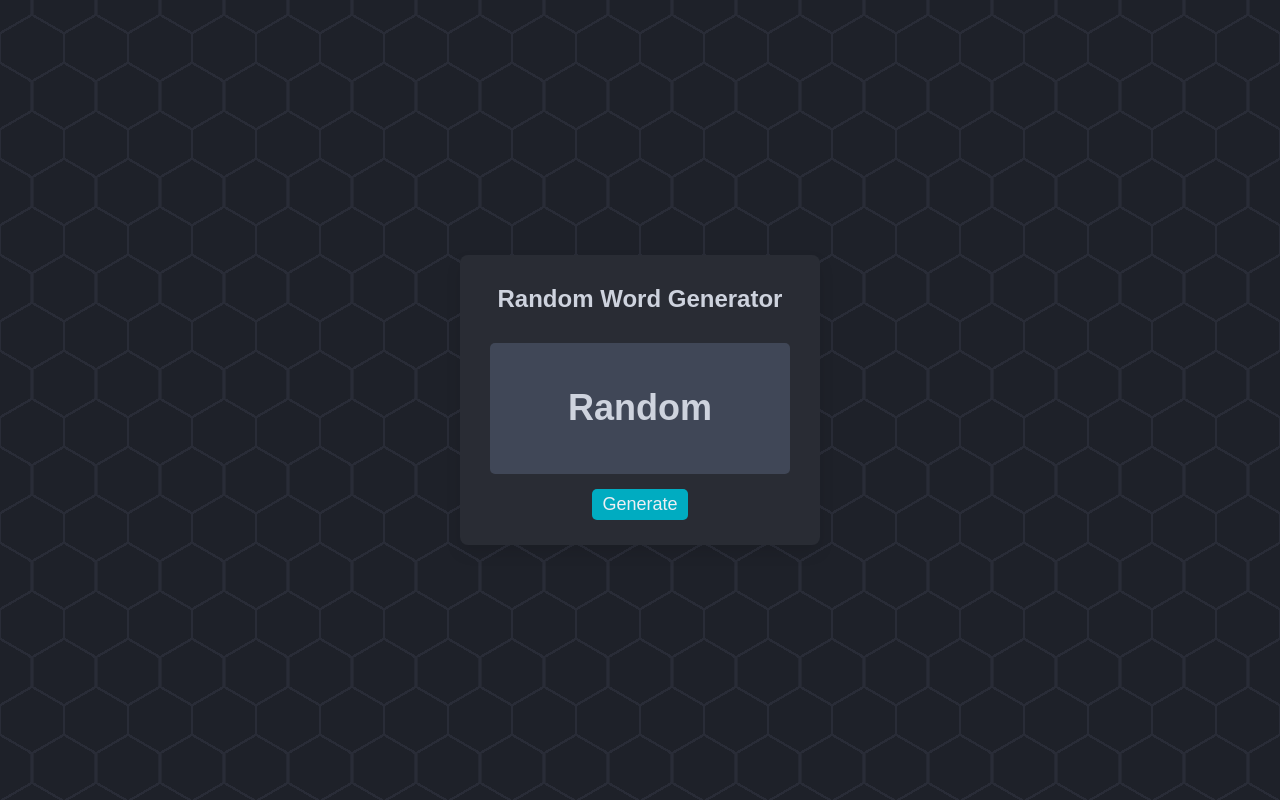
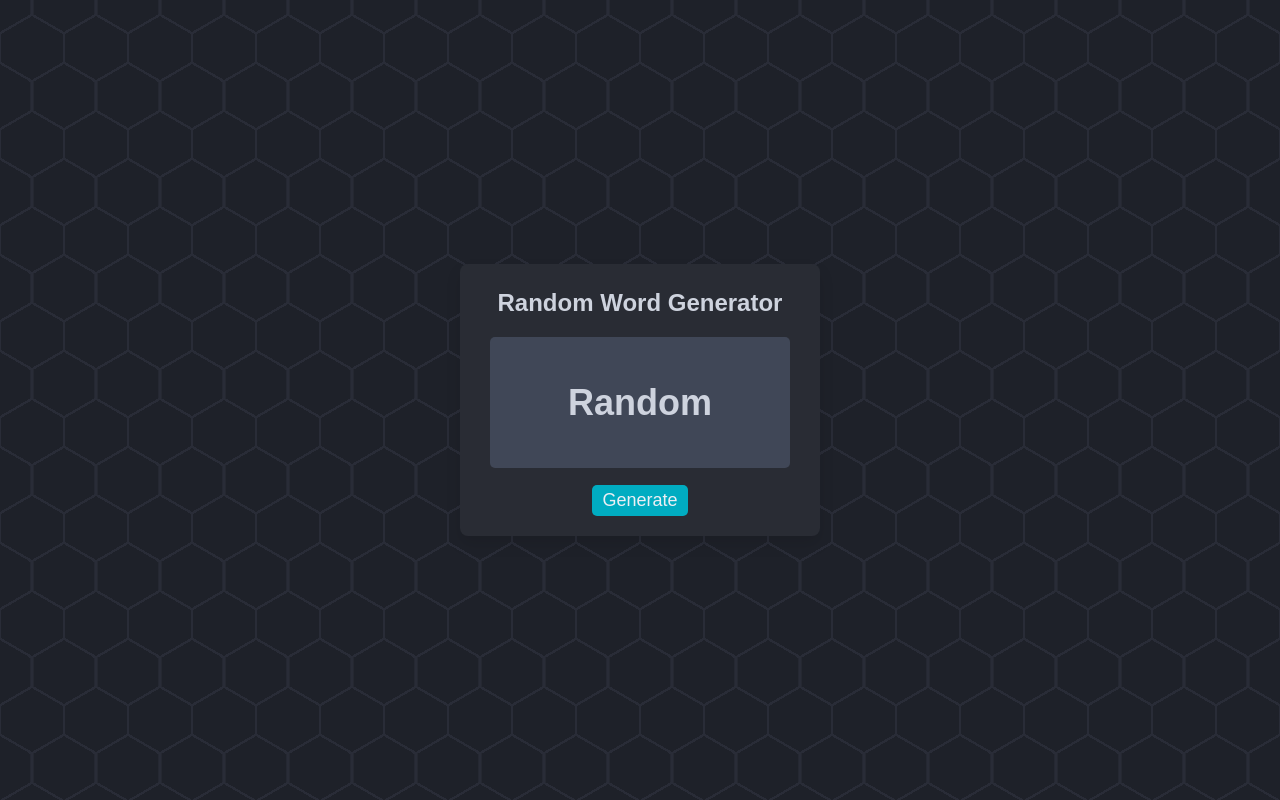
Before and after one commit to mccedddy/random-word-generator, a plain HTML site: page index.html in a window 1280 px wide. Drawn offline with Linux system fonts and the light colour scheme.

Commit message:
fixed spacing

```diff
--- a/style.css
+++ b/style.css
@@ -48,7 +48,7 @@ body {
 }
 
 .main {
-  padding: 10px 30px 20px 30px;
+  padding: 10px 30px 15px 30px;
   border-radius: 8px;
   box-shadow: 0 8px 15px rgba(0, 0, 0, 0.1);
   text-align: center;
@@ -65,7 +65,7 @@ body {
   padding: 20px 0px 0px 0px;
   border-radius: 5px;
   width: 100%;
-  margin: 10px;
+  margin-bottom: 10px;
 }
 
 .messageContainer {
@@ -87,11 +87,15 @@ h1 {
   font-size: 36px;
 }
 
+h2 {
+  margin: 15px 0px 20px 0px;
+}
+
 button {
   background-color: #00acc1;
   color: #edeff4;
   padding: 5px 10px;
-  margin: 5px;
+  margin: 7px 0px 5px 0px;
   border: none;
   cursor: pointer;
   font-size: 18px;
```
